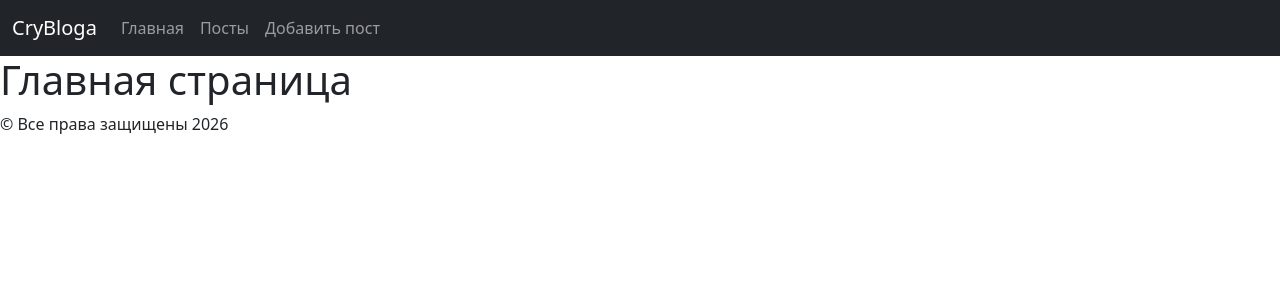
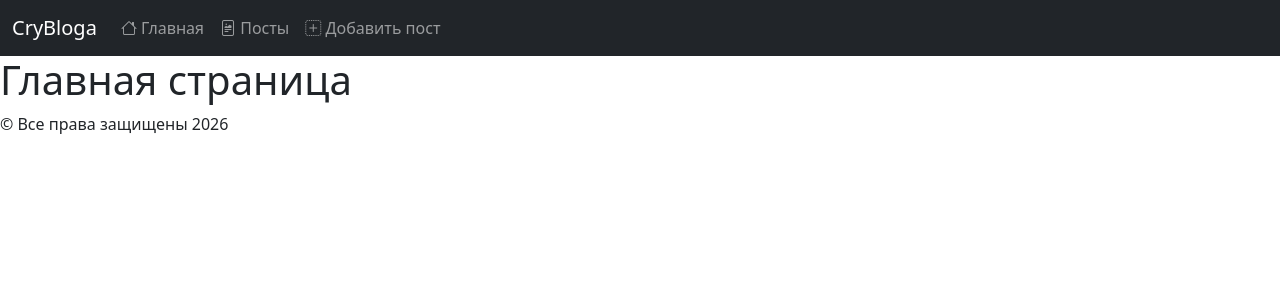
Before and after one commit to Minityrsa/my_project, a Django app: page / in a window 1280 px wide. Shown: the top 300 px of the page. Run offline with Django 5.2, Linux system fonts and the light colour scheme; some libraries are stand-ins or nearby versions.

Commit message:
style(header): Добавить иконки для ссылок в навигационном меню.

```diff
--- a/apps/blog/templates/blog/base.html
+++ b/apps/blog/templates/blog/base.html
@@ -28,13 +28,13 @@
         <div class="collapse navbar-collapse" id="navbarNav">
           <ul class="navbar-nav">
             <li class="nav-item">
-              <a class="nav-link" href="{% url 'blog:home_page' %}">Главная</a>
+              <a class="nav-link" href="{% url 'blog:home_page' %}"><i class="bi bi-house"></i> Главная</a>
             </li>
             <li class="nav-item">
-              <a class="nav-link" href="{% url 'blog:post_list' %}">Посты</a>
+              <a class="nav-link" href="{% url 'blog:post_list' %}"><i class="bi bi-file-richtext"></i> Посты</a>
             </li>
             <li class="nav-item">
-              <a class="nav-link" href="{% url 'blog:post_add' %}">Добавить пост</a>
+              <a class="nav-link" href="{% url 'blog:post_add' %}"><i class="bi bi-plus-square-dotted"></i> Добавить пост</a>
             </li>
           </ul>
         </div>
```
